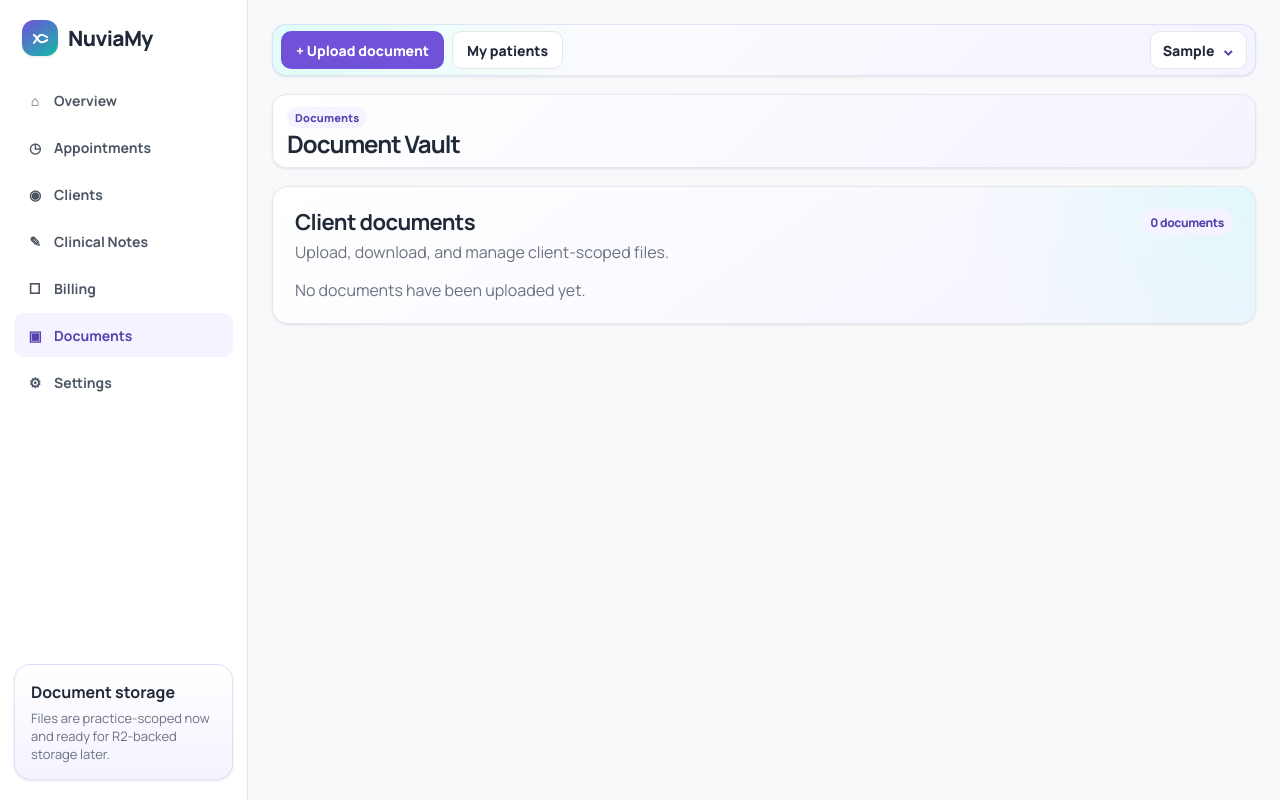
After one commit to richard9106/django-analytics-dashboard, a Django app: page /documents/ in a window 1280 px wide. The commit adds this page. Run offline with Django 5.2, Linux system fonts and the light colour scheme; the visitor is signed in with stand-in values (Sample User, id 1).

Commit message:
Add client document management

```diff
--- a/apps/documents/models.py
+++ b/apps/documents/models.py
@@ -20,6 +20,10 @@ class ClientDocument(models.Model):
     document_type = models.CharField(max_length=20, choices=DocumentType.choices, default=DocumentType.OTHER)
     title = models.CharField(max_length=160)
     file = models.FileField(upload_to=client_document_upload_path)
+    original_filename = models.CharField(max_length=255, blank=True)
+    content_type = models.CharField(max_length=120, blank=True)
+    file_size = models.PositiveIntegerField(default=0)
+    visible_to_client = models.BooleanField(default=False)
     description = models.TextField(blank=True)
     created_at = models.DateTimeField(auto_now_add=True)
 
--- /dev/null
+++ b/apps/documents/urls.py
@@ -0,0 +1,12 @@
+from django.urls import path
+
+from .views import DocumentCreateView, DocumentDeleteView, DocumentDownloadView, DocumentListView
+
+app_name = 'documents'
+
+urlpatterns = [
+    path('', DocumentListView.as_view(), name='list'),
+    path('new/', DocumentCreateView.as_view(), name='create'),
+    path('<int:pk>/download/', DocumentDownloadView.as_view(), name='download'),
+    path('<int:pk>/delete/', DocumentDeleteView.as_view(), name='delete'),
+]
--- a/apps/documents/views.py
+++ b/apps/documents/views.py
@@ -1,3 +1,84 @@
-from django.shortcuts import render
+from django.contrib.auth.mixins import LoginRequiredMixin
+from django.http import FileResponse
+from django.shortcuts import get_object_or_404
+from django.urls import reverse_lazy
+from django.views import View
+from django.views.generic import CreateView, DeleteView, ListView
 
-# Create your views here.
+from .forms import ClientDocumentForm
+from .models import ClientDocument
+
+
+class PracticeContextMixin:
+    def get_practice(self):
+        user = self.request.user
+        user_profile = getattr(user, 'nuvia_profile', None)
+        if user_profile:
+            return user_profile.practice
+        therapist_profile = getattr(user, 'therapist_profile', None)
+        if therapist_profile:
+            return therapist_profile.practice
+        return None
+
+    def get_context_data(self, **kwargs):
+        context = super().get_context_data(**kwargs)
+        practice = self.get_practice()
+        context['practice'] = practice
+        context['document_clients'] = practice.clients.all() if practice else []
+        return context
+
+
+class DocumentListView(LoginRequiredMixin, PracticeContextMixin, ListView):
+    model = ClientDocument
+    template_name = 'documents/list.html'
+    context_object_name = 'documents'
+
+    def get_queryset(self):
+        practice = self.get_practice()
+        if not practice:
+            return ClientDocument.objects.none()
+        return ClientDocument.objects.filter(practice=practice).select_related('client', 'uploaded_by')
+
+
+class DocumentCreateView(LoginRequiredMixin, PracticeContextMixin, CreateView):
+    model = ClientDocument
+    form_class = ClientDocumentForm
+    template_name = 'documents/form.html'
+    success_url = reverse_lazy('documents:list')
+
+    def get_form_kwargs(self):
+        kwargs = super().get_form_kwargs()
+        kwargs['practice'] = self.get_practice()
+        kwargs['uploaded_by'] = self.request.user
+        return kwargs
+
+
+class DocumentDeleteView(LoginRequiredMixin, PracticeContextMixin, DeleteView):
+    model = ClientDocument
+    success_url = reverse_lazy('documents:list')
+
+    def get_queryset(self):
+        practice = self.get_practice()
+        if not practice:
+            return ClientDocument.objects.none()
+        return ClientDocument.objects.filter(practice=practice)
+
+    def form_valid(self, form):
+        storage = self.object.file.storage
+        name = self.object.file.name
+        response = super().form_valid(form)
+        if name:
+            storage.delete(name)
+        return response
+
+
+class DocumentDownloadView(LoginRequiredMixin, PracticeContextMixin, View):
+    def get(self, request, pk):
+        practice = self.get_practice()
+        document = get_object_or_404(ClientDocument, pk=pk, practice=practice)
+        return FileResponse(
+            document.file.open('rb'),
+            as_attachment=True,
+            filename=document.original_filename or document.file.name.rsplit('/', 1)[-1],
+            content_type=document.content_type or 'application/octet-stream',
+        )
--- a/config/settings.py
+++ b/config/settings.py
@@ -89,6 +89,9 @@ STATICFILES_DIRS = [BASE_DIR / 'static']
 STATIC_ROOT = BASE_DIR / 'staticfiles'
 MEDIA_URL = '/media/'
 MEDIA_ROOT = os.path.join(BASE_DIR, 'media/')
+# Document uploads use Django's default storage. Local development stores files
+# under MEDIA_ROOT; production can switch this storage to Cloudflare R2 through
+# an S3-compatible backend without changing document views or models.
 STORAGES = {
     'default': {'BACKEND': 'django.core.files.storage.FileSystemStorage'},
     'staticfiles': {'BACKEND': 'whitenoise.storage.CompressedManifestStaticFilesStorage'},
--- a/config/urls.py
+++ b/config/urls.py
@@ -15,6 +15,7 @@ urlpatterns = [
     path('clinical-notes/', include('apps.clinical.urls')),
     path('billing/', include('apps.billing.urls')),
     path('settings/', include((settings_patterns, 'settings'), namespace='settings')),
+    path('documents/', include('apps.documents.urls')),
     path('login/', LoginView.as_view(template_name='dashboard/login.html'), name='login'),
     path('logout/', LogoutView.as_view(), name='logout'),
     path('summernote/', include('django_summernote.urls')),
--- a/static/dashboard.css
+++ b/static/dashboard.css
@@ -170,6 +170,12 @@ h1, h2, h3, p { margin-top: 0; }
 .package-card { display: grid; gap: 10px; padding: 14px; border: 1px solid rgba(112, 82, 217, .14); border-radius: 16px; background: rgba(255, 255, 255, .86); box-shadow: var(--shadow-1); }
 .package-card strong { display: block; margin-bottom: 4px; }
 .package-card p { font-size: 14px; }
+.documents-panel { background: radial-gradient(circle at top right, rgba(204, 251, 245, .5), transparent 30%), linear-gradient(145deg, #fff, var(--brand-50)); }
+.document-grid { display: grid; grid-template-columns: repeat(3, minmax(0, 1fr)); gap: 14px; }
+.document-card { display: grid; gap: 10px; padding: 16px; border: 1px solid rgba(112, 82, 217, .14); border-radius: 18px; background: rgba(255, 255, 255, .88); box-shadow: var(--shadow-1); }
+.document-card strong { display: block; margin-bottom: 4px; }
+.document-card p { color: var(--slate-500); font-size: 14px; overflow-wrap: anywhere; }
+.inline-button-danger { margin-top: 8px; border: 0; background: transparent; color: var(--danger); font: inherit; font-size: 13px; font-weight: 800; cursor: pointer; }
 .modal-dialog { width: min(860px, calc(100% - 28px)); max-height: min(82vh, 820px); padding: 0; border: 0; border-radius: 24px; background: transparent; color: var(--slate-800); }
 .modal-dialog::backdrop { background: rgba(17, 24, 39, .42); backdrop-filter: blur(3px); }
 .modal-card { max-height: min(82vh, 820px); overflow-y: auto; padding: 22px; border: 1px solid rgba(112, 82, 217, .16); border-radius: 24px; background: radial-gradient(circle at top right, rgba(204, 251, 245, .7), transparent 34%), linear-gradient(145deg, #fff, var(--brand-50)); box-shadow: 0 28px 80px rgba(15, 23, 42, .28); }
@@ -252,6 +258,7 @@ th { color: var(--slate-500); font-size: 12px; text-transform: uppercase; letter
   .sidebar-card { display: none; }
   .stats { grid-template-columns: repeat(2, 1fr); }
   .content-grid, .calendar-layout, .billing-grid, .login-shell { grid-template-columns: 1fr; }
+  .document-grid { grid-template-columns: repeat(2, minmax(0, 1fr)); }
   .client-grid { grid-template-columns: repeat(2, minmax(0, 1fr)); }
   .login-card { justify-self: start; }
 }
@@ -273,6 +280,7 @@ th { color: var(--slate-500); font-size: 12px; text-transform: uppercase; letter
   .calendar-event { padding: 5px 6px; font-size: 11px; }
   .client-card { grid-template-columns: 1fr; }
   .client-grid { grid-template-columns: 1fr; }
+  .document-grid { grid-template-columns: 1fr; }
   .client-meta div { grid-template-columns: 1fr; gap: 2px; }
   .modal-card { padding: 18px; }
   .login-shell { width: min(calc(100% - 24px), 1120px); padding: 24px 0; }
--- a/templates/appointments/form.html
+++ b/templates/appointments/form.html
@@ -28,7 +28,7 @@
         <a class="nav-item" href="{% url 'clients:list' %}"><span>◉</span>Clients</a>
         <a class="nav-item" href="{% url 'clinical:list' %}"><span>✎</span>Clinical Notes</a>
         <a class="nav-item" href="{% url 'billing:list' %}"><span>□</span>Billing</a>
-        <a class="nav-item" href="#"><span>▣</span>Documents</a>
+        <a class="nav-item" href="{% url 'documents:list' %}"><span>▣</span>Documents</a>
         <details class="sidebar-settings"><summary class="nav-item"><span>⚙</span>Settings</summary><a class="nav-item subitem" href="{% url 'settings:package_templates' %}">Session packages</a></details>
       </nav>
 
--- a/templates/appointments/list.html
+++ b/templates/appointments/list.html
@@ -28,7 +28,7 @@
         <a class="nav-item" href="{% url 'clients:list' %}"><span>◉</span>Clients</a>
         <a class="nav-item" href="{% url 'clinical:list' %}"><span>✎</span>Clinical Notes</a>
         <a class="nav-item" href="{% url 'billing:list' %}"><span>□</span>Billing</a>
-        <a class="nav-item" href="#"><span>▣</span>Documents</a>
+        <a class="nav-item" href="{% url 'documents:list' %}"><span>▣</span>Documents</a>
         <details class="sidebar-settings"><summary class="nav-item"><span>⚙</span>Settings</summary><a class="nav-item subitem" href="{% url 'settings:package_templates' %}">Session packages</a></details>
       </nav>
 
--- a/templates/billing/list.html
+++ b/templates/billing/list.html
@@ -19,7 +19,7 @@
         <a class="nav-item" href="{% url 'clients:list' %}"><span>◉</span>Clients</a>
         <a class="nav-item" href="{% url 'clinical:list' %}"><span>✎</span>Clinical Notes</a>
         <a class="nav-item active" href="{% url 'billing:list' %}"><span>□</span>Billing</a>
-        <a class="nav-item" href="#"><span>▣</span>Documents</a>
+        <a class="nav-item" href="{% url 'documents:list' %}"><span>▣</span>Documents</a>
         <details class="sidebar-settings"><summary class="nav-item"><span>⚙</span>Settings</summary><a class="nav-item subitem" href="{% url 'settings:package_templates' %}">Session packages</a></details>
       </nav>
       <div class="sidebar-card"><strong>Billing workspace</strong><p>Track invoices, payments, and prepaid session packages.</p></div>
--- a/templates/clients/form.html
+++ b/templates/clients/form.html
@@ -28,7 +28,7 @@
         <a class="nav-item active" href="{% url 'clients:list' %}"><span>◉</span>Clients</a>
         <a class="nav-item" href="{% url 'clinical:list' %}"><span>✎</span>Clinical Notes</a>
         <a class="nav-item" href="{% url 'billing:list' %}"><span>□</span>Billing</a>
-        <a class="nav-item" href="#"><span>▣</span>Documents</a>
+        <a class="nav-item" href="{% url 'documents:list' %}"><span>▣</span>Documents</a>
         <details class="sidebar-settings"><summary class="nav-item"><span>⚙</span>Settings</summary><a class="nav-item subitem" href="{% url 'settings:package_templates' %}">Session packages</a></details>
       </nav>
 
--- a/templates/clients/list.html
+++ b/templates/clients/list.html
@@ -28,7 +28,7 @@
         <a class="nav-item active" href="{% url 'clients:list' %}"><span>◉</span>Clients</a>
         <a class="nav-item" href="{% url 'clinical:list' %}"><span>✎</span>Clinical Notes</a>
         <a class="nav-item" href="{% url 'billing:list' %}"><span>□</span>Billing</a>
-        <a class="nav-item" href="#"><span>▣</span>Documents</a>
+        <a class="nav-item" href="{% url 'documents:list' %}"><span>▣</span>Documents</a>
         <details class="sidebar-settings"><summary class="nav-item"><span>⚙</span>Settings</summary><a class="nav-item subitem" href="{% url 'settings:package_templates' %}">Session packages</a></details>
       </nav>
 
--- a/templates/clinical/form.html
+++ b/templates/clinical/form.html
@@ -19,7 +19,7 @@
         <a class="nav-item" href="{% url 'clients:list' %}"><span>◉</span>Clients</a>
         <a class="nav-item active" href="{% url 'clinical:list' %}"><span>✎</span>Clinical Notes</a>
         <a class="nav-item" href="{% url 'billing:list' %}"><span>□</span>Billing</a>
-        <a class="nav-item" href="#"><span>▣</span>Documents</a>
+        <a class="nav-item" href="{% url 'documents:list' %}"><span>▣</span>Documents</a>
         <details class="sidebar-settings"><summary class="nav-item"><span>⚙</span>Settings</summary><a class="nav-item subitem" href="{% url 'settings:package_templates' %}">Session packages</a></details>
       </nav>
       <div class="sidebar-card"><strong>Clinical documentation</strong><p>Notes can be saved as drafts or locked when complete.</p></div>
--- a/templates/clinical/list.html
+++ b/templates/clinical/list.html
@@ -22,7 +22,7 @@
         <a class="nav-item" href="{% url 'clients:list' %}"><span>◉</span>Clients</a>
         <a class="nav-item active" href="{% url 'clinical:list' %}"><span>✎</span>Clinical Notes</a>
         <a class="nav-item" href="{% url 'billing:list' %}"><span>□</span>Billing</a>
-        <a class="nav-item" href="#"><span>▣</span>Documents</a>
+        <a class="nav-item" href="{% url 'documents:list' %}"><span>▣</span>Documents</a>
         <details class="sidebar-settings"><summary class="nav-item"><span>⚙</span>Settings</summary><a class="nav-item subitem" href="{% url 'settings:package_templates' %}">Session packages</a></details>
       </nav>
       <div class="sidebar-card"><strong>Clinical documentation</strong><p>Notes are scoped by practice and can be locked when complete.</p></div>
--- a/templates/dashboard/index.html
+++ b/templates/dashboard/index.html
@@ -28,7 +28,7 @@
         <a class="nav-item" href="{% url 'clients:list' %}"><span>◉</span>Clients</a>
         <a class="nav-item" href="{% url 'clinical:list' %}"><span>✎</span>Clinical Notes</a>
         <a class="nav-item" href="{% url 'billing:list' %}"><span>□</span>Billing</a>
-        <a class="nav-item" href="#"><span>▣</span>Documents</a>
+        <a class="nav-item" href="{% url 'documents:list' %}"><span>▣</span>Documents</a>
         <details class="sidebar-settings"><summary class="nav-item"><span>⚙</span>Settings</summary><a class="nav-item subitem" href="{% url 'settings:package_templates' %}">Session packages</a></details>
       </nav>
 
--- /dev/null
+++ b/templates/documents/form.html
@@ -0,0 +1 @@
+<!doctype html><html lang="en"><head><meta charset="utf-8"><meta name="viewport" content="width=device-width, initial-scale=1"><title>Upload Document | NuviaMy</title><link rel="stylesheet" href="/static/dashboard.css"></head><body class="app-page"><main class="app-main"><section class="panel form-panel"><div class="panel-head"><div><h2>Upload document</h2><p>Add a file to a client record.</p></div></div><form class="appointment-form" method="post" enctype="multipart/form-data">{% csrf_token %}<div class="field-grid two">{% for field in form %}<div class="field {% if field.name == 'description' %}full{% endif %}{% if field.name == 'visible_to_client' %} checkbox-field{% endif %}"><label for="{{ field.id_for_label }}">{{ field.label }}</label>{{ field }}{{ field.errors }}</div>{% endfor %}</div><div class="form-actions"><a class="btn btn-secondary" href="{% url 'documents:list' %}">Cancel</a><button class="btn btn-primary" type="submit">Upload document</button></div></form></section></main></body></html>
--- /dev/null
+++ b/templates/documents/list.html
@@ -0,0 +1,54 @@
+<!doctype html>
+<html lang="en">
+<head>
+  <meta charset="utf-8">
+  <meta name="viewport" content="width=device-width, initial-scale=1">
+  <title>Documents | NuviaMy</title>
+  <link rel="preconnect" href="https://fonts.googleapis.com">
+  <link rel="preconnect" href="https://fonts.gstatic.com" crossorigin>
+  <link href="https://fonts.googleapis.com/css2?family=Lora:ital,wght@0,500;1,500&family=Manrope:wght@400;500;600;700;800&display=swap" rel="stylesheet">
+  <link rel="stylesheet" href="/static/dashboard.css">
+</head>
+<body class="app-page">
+  <div class="app-shell">
+    <aside class="sidebar" aria-label="Primary navigation">
+      <a class="brand" href="{% url 'dashboard' %}" aria-label="NuviaMy dashboard"><span class="logo-mark" aria-hidden="true"><svg viewBox="0 0 24 24" fill="none"><path d="M5 16.5c3-1.8 3.4-7 7-8.2 2.1-.7 4 .3 7 2.4" stroke="white" stroke-width="2.1" stroke-linecap="round"/><path d="M5 8.3c2.8 1.7 4.2 6.3 7 7.3 2.3.9 4.2-.1 7-1.9" stroke="white" stroke-width="2.1" stroke-linecap="round"/></svg></span><span>NuviaMy</span></a>
+      <nav class="nav-list">
+        <a class="nav-item" href="{% url 'dashboard' %}"><span>⌂</span>Overview</a>
+        <a class="nav-item" href="{% url 'appointments:list' %}"><span>◷</span>Appointments</a>
+        <a class="nav-item" href="{% url 'clients:list' %}"><span>◉</span>Clients</a>
+        <a class="nav-item" href="{% url 'clinical:list' %}"><span>✎</span>Clinical Notes</a>
+        <a class="nav-item" href="{% url 'billing:list' %}"><span>□</span>Billing</a>
+        <a class="nav-item active" href="{% url 'documents:list' %}"><span>▣</span>Documents</a>
+        <details class="sidebar-settings"><summary class="nav-item"><span>⚙</span>Settings</summary><a class="nav-item subitem" href="{% url 'settings:package_templates' %}">Session packages</a></details>
+      </nav>
+      <div class="sidebar-card"><strong>Document storage</strong><p>Files are practice-scoped now and ready for R2-backed storage later.</p></div>
+    </aside>
+
+    <main class="app-main">
+      <section class="action-bar" aria-label="Workspace actions">
+        <div class="quick-actions"><a class="btn btn-primary" href="{% url 'documents:create' %}" data-modal-target="document-create-modal">+ Upload document</a><a class="btn btn-secondary" href="{% url 'clients:list' %}">My patients</a></div>
+        <details class="profile-menu"><summary>{{ request.user.first_name|default:request.user.username }}</summary><div class="profile-menu-panel"><a href="#">Profile settings</a>{% if request.user.is_staff %}<a href="/admin/">Admin</a>{% endif %}<form method="post" action="{% url 'logout' %}">{% csrf_token %}<button type="submit">Sign out</button></form></div></details>
+      </section>
+
+      <header class="topbar compact-topbar"><div><p class="eyebrow">Documents</p><h1>Document Vault</h1></div></header>
+
+      <section class="panel documents-panel">
+        <div class="panel-head"><div><h2>Client documents</h2><p>Upload, download, and manage client-scoped files.</p></div><span class="badge brand">{{ documents|length }} documents</span></div>
+        <div class="document-grid">
+          {% for document in documents %}
+            <article class="document-card">
+              <div><strong>{{ document.title }}</strong><p>{{ document.client }} · {{ document.get_document_type_display }} · {{ document.created_at|date:"M j, Y" }}</p></div>
+              <p>{{ document.original_filename|default:document.file.name }}</p>
+              <div class="inline-actions"><a class="inline-link" href="{% url 'documents:download' document.pk %}">Download</a><form method="post" action="{% url 'documents:delete' document.pk %}">{% csrf_token %}<button class="inline-button-danger" type="submit">Delete</button></form></div>
+            </article>
+          {% empty %}<p class="empty-state">No documents have been uploaded yet.</p>{% endfor %}
+        </div>
+      </section>
+
+      <dialog class="modal-dialog" id="document-create-modal"><div class="modal-card"><div class="modal-head"><div><p class="eyebrow">Upload Document</p><h2>Add a client document</h2></div><button class="modal-close" type="button" data-modal-close aria-label="Close">×</button></div>{% include 'documents/partials/document_form.html' with action_url='documents:create' submit_label='Upload document' %}</div></dialog>
+    </main>
+  </div>
+  <script>document.addEventListener('click',(event)=>{const trigger=event.target.closest('[data-modal-target]');if(!trigger)return;const dialog=document.getElementById(trigger.dataset.modalTarget);if(!dialog||typeof dialog.showModal!=='function')return;event.preventDefault();dialog.showModal();});document.addEventListener('click',(event)=>{const trigger=event.target.closest('[data-modal-close]');if(trigger)trigger.closest('dialog')?.close();});</script>
+</body>
+</html>
--- /dev/null
+++ b/templates/documents/partials/document_form.html
@@ -0,0 +1,12 @@
+<form class="appointment-form" method="post" action="{% url action_url %}" enctype="multipart/form-data">
+  {% csrf_token %}
+  <div class="field-grid two">
+    <div class="field"><label>Client</label><select name="client" required>{% for client in document_clients %}<option value="{{ client.pk }}">{{ client }}</option>{% endfor %}</select></div>
+    <div class="field"><label>Document type</label><select name="document_type" required><option value="consent">Consent Form</option><option value="intake">Intake Form</option><option value="insurance">Insurance Document</option><option value="clinical">Clinical Document</option><option value="other">Other</option></select></div>
+    <div class="field"><label>Title</label><input name="title" required></div>
+    <div class="field"><label>File</label><input name="file" type="file" required></div>
+    <div class="field checkbox-field"><label><input name="visible_to_client" type="checkbox"> Visible in client portal</label></div>
+    <div class="field full"><label>Description</label><textarea name="description" rows="4"></textarea></div>
+  </div>
+  <div class="form-actions"><button class="btn btn-secondary" type="button" data-modal-close>Cancel</button><button class="btn btn-primary" type="submit">{{ submit_label }}</button></div>
+</form>
```
Also changed, not shown: apps/documents/forms.py (added, +38 -0 lines), apps/documents/tests.py (+117 -2 lines), apps/documents/migrations/0002_clientdocument_content_type_clientdocument_file_size_and_more.py (added).
